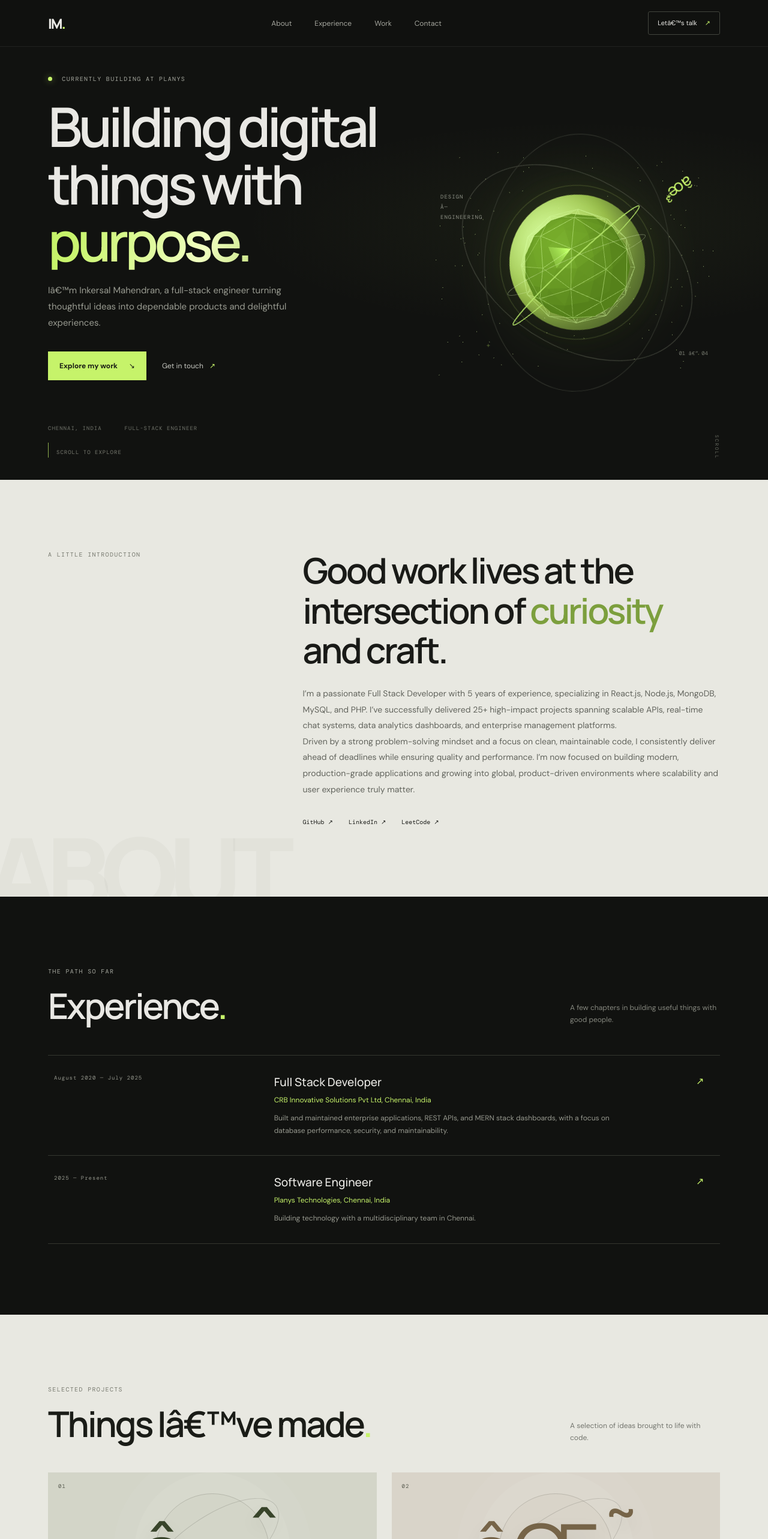
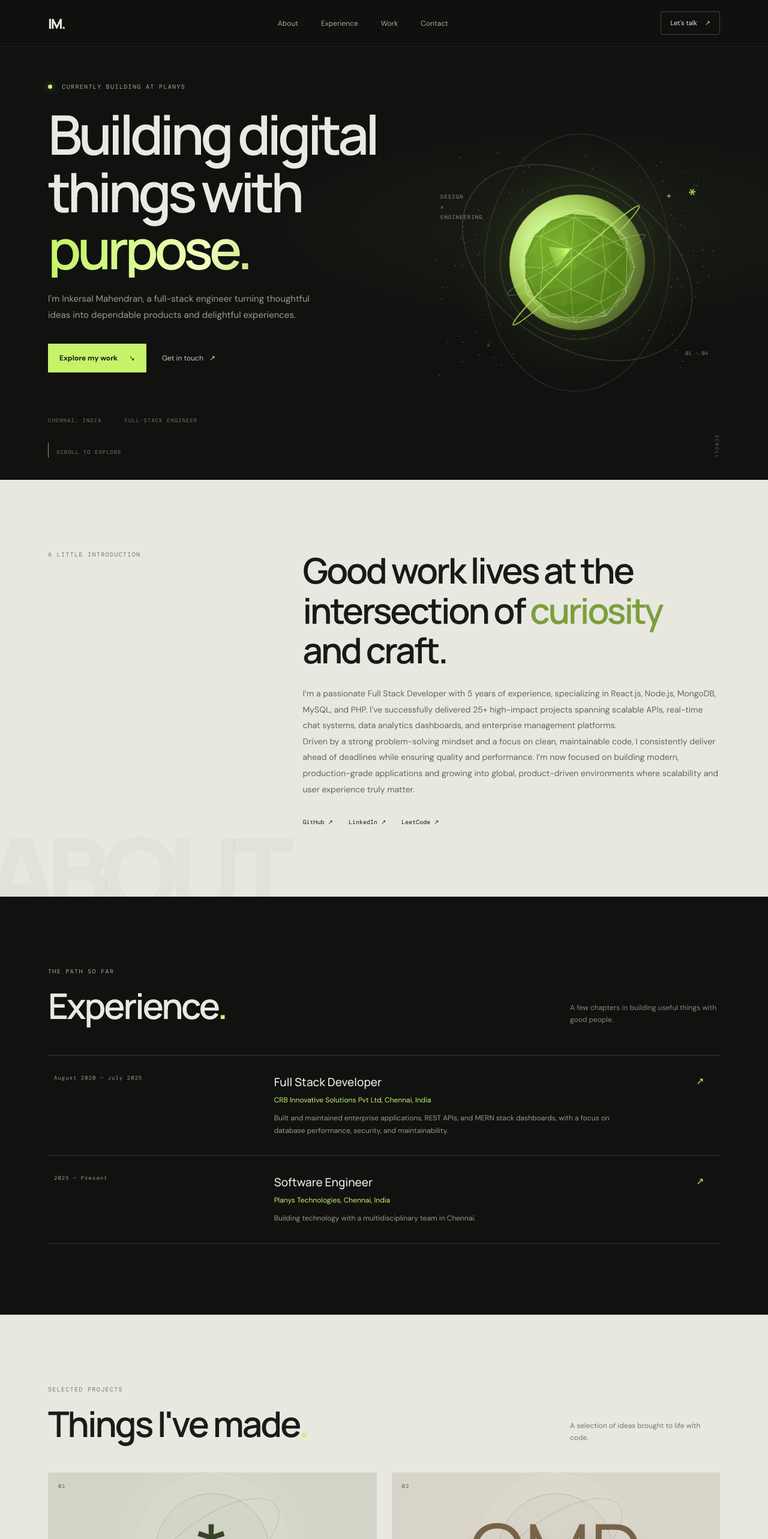
Before and after one commit to inkersal501/my-portfolio-frontend, a React (Vite) app: page / in a window 1280 px wide. Shown: the top 2566 px of the page at 60% size. Built offline with nearby package versions, Linux system fonts and the light colour scheme; no server answers.

Commit message:
Remove garbled characters from portfolio text

```diff
--- a/src/pages/Home.jsx
+++ b/src/pages/Home.jsx
@@ -34,14 +34,14 @@ function Home() {
   }, []);
 
   return <main>
-    <header className="topbar"><a className="wordmark" href="#home">IM<span>.</span></a><nav aria-label="Main navigation"><a href="#about">About</a><a href="#experience">Experience</a><a href="#projects">Work</a><a href="#contact">Contact</a></nav><a className="nav-cta" href={`mailto:${profile.email}`}>Letâ€™s talk <span>↗</span></a></header>
-    <section className="hero wrap" id="home"><div className="hero-copy"><p className="eyebrow hero-eyebrow"><span className="status-dot"/> CURRENTLY BUILDING AT PLANYS</p><h1 className="hero-title">Building digital<br/>things with <span>purpose.</span></h1><p className="hero-description">Iâ€™m {profile.name}, a full-stack engineer turning thoughtful ideas into dependable products and delightful experiences.</p><div className="hero-actions"><a className="button button-dark" href="#projects">Explore my work <span>↘</span></a><a className="text-link" href={`mailto:${profile.email}`}>Get in touch <span>↗</span></a></div><div className="hero-meta"><span>{profile.location.toUpperCase()}</span><span>{profile.tagline.toUpperCase()}</span></div></div><div className="hero-art" aria-label="Interactive Three.js geometric playground"><div className="art-orbit orbit-one"/><div className="art-orbit orbit-two"/><div className="art-disc"><span>IM</span></div><HeroPlayground/><div className="art-star">âœ³</div><div className="art-note">DESIGN<br/>Ã—<br/>ENGINEERING</div><div className="art-index">01 â€” 04</div><div className="art-cross cross-one">+</div><div className="art-cross cross-two">+</div></div><a className="scroll-cue" href="#about"><span/> SCROLL TO EXPLORE</a></section>
+    <header className="topbar"><a className="wordmark" href="#home">IM<span>.</span></a><nav aria-label="Main navigation"><a href="#about">About</a><a href="#experience">Experience</a><a href="#projects">Work</a><a href="#contact">Contact</a></nav><a className="nav-cta" href={`mailto:${profile.email}`}>Let's talk <span>↗</span></a></header>
+    <section className="hero wrap" id="home"><div className="hero-copy"><p className="eyebrow hero-eyebrow"><span className="status-dot"/> CURRENTLY BUILDING AT PLANYS</p><h1 className="hero-title">Building digital<br/>things with <span>purpose.</span></h1><p className="hero-description">I'm {profile.name}, a full-stack engineer turning thoughtful ideas into dependable products and delightful experiences.</p><div className="hero-actions"><a className="button button-dark" href="#projects">Explore my work <span>↘</span></a><a className="text-link" href={`mailto:${profile.email}`}>Get in touch <span>↗</span></a></div><div className="hero-meta"><span>{profile.location.toUpperCase()}</span><span>{profile.tagline.toUpperCase()}</span></div></div><div className="hero-art" aria-label="Interactive Three.js geometric playground"><div className="art-orbit orbit-one"/><div className="art-orbit orbit-two"/><div className="art-disc"><span>IM</span></div><HeroPlayground/><div className="art-star">*</div><div className="art-note">DESIGN<br/>x<br/>ENGINEERING</div><div className="art-index">01 - 04</div><div className="art-cross cross-one">+</div><div className="art-cross cross-two">+</div></div><a className="scroll-cue" href="#about"><span/> SCROLL TO EXPLORE</a></section>
     <section className="intro section-pad" id="about"><div className="wrap intro-grid"><p className="eyebrow reveal">A LITTLE INTRODUCTION</p><div className="reveal reveal-delay"><h2>Good work lives at the intersection of <span>curiosity</span> and craft.</h2>{about.slice(0, 2).map((item) => <p className="body-copy" key={item.id}>{item}</p>)}<div className="social-links">{links.map(([label, url]) => <a key={label} href={url} target="_blank" rel="noreferrer">{label} ↗</a>)}</div></div></div></section>
     <section className="experience section-pad" id="experience"><div className="wrap"><div className="section-heading reveal"><p className="eyebrow">THE PATH SO FAR</p><h2>Experience<span>.</span></h2><p className="section-aside">A few chapters in building useful things with good people.</p></div><div className="timeline">{experience.map((item, i) => <article className={`timeline-row reveal reveal-delay-${i % 3}`} key={item.id}><div className="timeline-date">{item.duration}</div><div className="timeline-content"><h3>{item.role}</h3><p className="company">{item.company}</p><p>{item.contribution}</p></div><span className="timeline-mark">↗</span></article>)}</div></div></section>
-    <section className="projects section-pad" id="projects"><div className="wrap"><div className="section-heading reveal"><p className="eyebrow">SELECTED PROJECTS</p><h2>Things Iâ€™ve made<span>.</span></h2><p className="section-aside">A selection of ideas brought to life with code.</p></div><div className="project-grid">{projects.map((project, i) => <article className={`project-card project-${i % 4} reveal reveal-delay-${i % 3}`} key={project.id}><div className="project-visual"><span className="project-number">0{i + 1}</span><span className="project-glyph">{['â—ˆ', 'âŒ˜', 'â—‰', 'âœ³'][i % 4]}</span><a href={project.link || '#contact'} target={project.link ? '_blank' : undefined} rel="noreferrer" aria-label={`View ${project.title}`}>↗</a><span className="project-label">FEATURED PROJECT</span></div><div className="project-info"><div><h3>{project.title}</h3><p>{project.tech}</p></div><span>0{i + 1}</span></div></article>)}</div></div></section>
+    <section className="projects section-pad" id="projects"><div className="wrap"><div className="section-heading reveal"><p className="eyebrow">SELECTED PROJECTS</p><h2>Things I've made<span>.</span></h2><p className="section-aside">A selection of ideas brought to life with code.</p></div><div className="project-grid">{projects.map((project, i) => <article className={`project-card project-${i % 4} reveal reveal-delay-${i % 3}`} key={project.id}><div className="project-visual"><span className="project-number">0{i + 1}</span><span className="project-glyph">{['*', 'CMD', 'o', '*'][i % 4]}</span><a href={project.link || '#contact'} target={project.link ? '_blank' : undefined} rel="noreferrer" aria-label={`View ${project.title}`}>↗</a><span className="project-label">FEATURED PROJECT</span></div><div className="project-info"><div><h3>{project.title}</h3><p>{project.tech}</p></div><span>0{i + 1}</span></div></article>)}</div></div></section>
     <section className="stack section-pad"><div className="wrap stack-layout"><div className="reveal"><p className="eyebrow">TOOLS OF THE TRADE</p><h2>My tech<br/>toolkit<span>.</span></h2></div><div className="stack-list">{skills.slice(0, 5).map((item, i) => <div className={`stack-row reveal reveal-delay-${i % 3}`} key={item.id}><span>0{i + 1}</span><h3>{item.category}</h3><p>{item.skills}</p></div>)}</div></div></section>
-    <section className="contact section-pad" id="contact"><div className="wrap contact-inner reveal"><p className="eyebrow">HAVE A GOOD ONE IN MIND?</p><h2>Letâ€™s make<br/>something <span>matter.</span></h2><a className="contact-link" href={`mailto:${profile.email}`}>{profile.email} <span>↗</span></a><div className="contact-foot"><span>CURRENTLY BUILDING AT PLANYS</span><span>{profile.location.toUpperCase()} Â· WORKING WORLDWIDE</span></div></div></section>
-    <footer className="footer"><a className="wordmark" href="#home">IM<span>.</span></a><span>Designed & built with intention.</span><a href={profile.resume} target="_blank" rel="noreferrer">VIEW RESUME ↗</a><span>Â© {new Date().getFullYear()} {profile.name.toUpperCase()}</span></footer>
+    <section className="contact section-pad" id="contact"><div className="wrap contact-inner reveal"><p className="eyebrow">HAVE A GOOD ONE IN MIND?</p><h2>Let's make<br/>something <span>matter.</span></h2><a className="contact-link" href={`mailto:${profile.email}`}>{profile.email} <span>↗</span></a><div className="contact-foot"><span>CURRENTLY BUILDING AT PLANYS</span><span>{profile.location.toUpperCase()} | WORKING WORLDWIDE</span></div></div></section>
+    <footer className="footer"><a className="wordmark" href="#home">IM<span>.</span></a><span>Designed & built with intention.</span><a href={profile.resume} target="_blank" rel="noreferrer">VIEW RESUME ↗</a><span>(c) {new Date().getFullYear()} {profile.name.toUpperCase()}</span></footer>
   </main>;
 }
 
```
